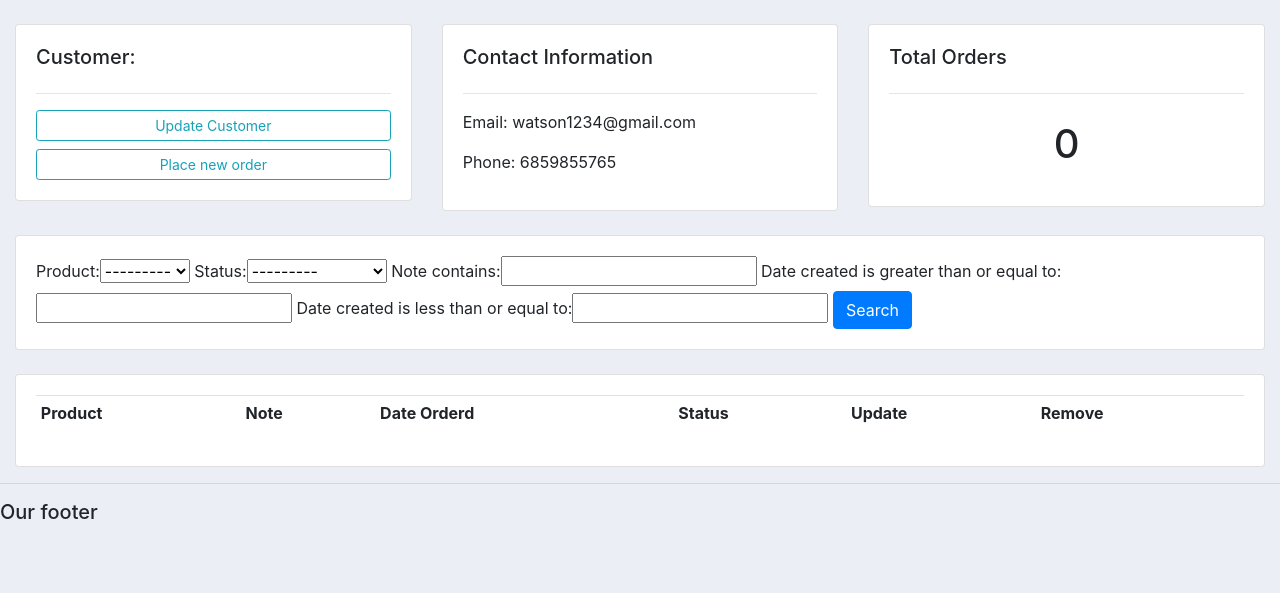
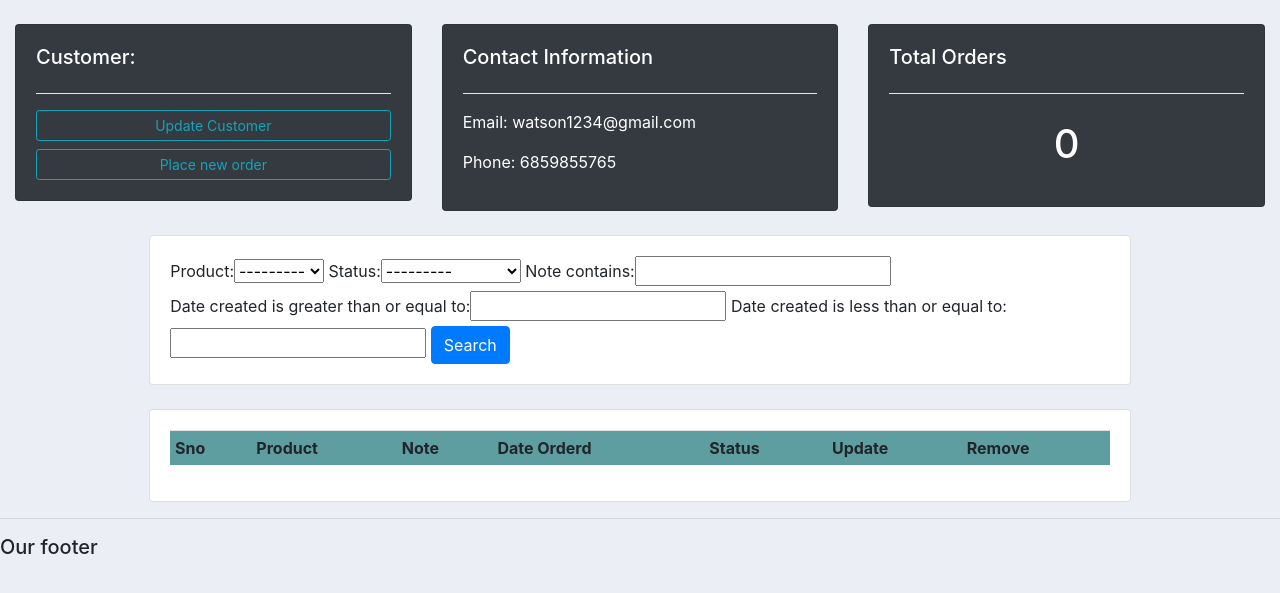
Before and after one commit to furkhan26/customer-relation-mgnt-django, a Django app: page /customer/1/ in a window 1280 px wide. Shown: the part 56-649 px from the top of the page. Run offline with Django 3.2, Linux system fonts and the light colour scheme; a user stored in the database is signed in; data comes from the database, SQL or seed files in the repository; both versions use the stored data as it was after the commit; lists and menus that the app fills with data are empty; some libraries are stand-ins or nearby versions.

Commit message:
Ui Changes

```diff
--- a/accounts/templates/accounts/customer.html
+++ b/accounts/templates/accounts/customer.html
@@ -2,33 +2,33 @@
 {% block content %}
 	<br>
 <div class="row">
-	<div class="col-md">
-		<div class="card card-body">
-			<h5>Customer:</h5>
-			<hr>
+	<div class="col-md ">
+		<div class="card card-body bg-dark">
+			<h5 class="text-white">Customer:</h5>
+			<hr class="bg-white">
 			<a class="btn btn-outline-info  btn-sm btn-block" href="">Update Customer</a>
 			<a class="btn btn-outline-info  btn-sm btn-block" href="{% url 'create_order' customer.id %}">Place new order</a>
 		</div>
 	</div>
 	<div class="col-md">
-		<div class="card card-body">
-			<h5>Contact Information</h5>
-			<hr>
-			<p>Email: {{customer.email}} </p>
-			<p>Phone: {{customer.phone}} </p>
+		<div class="card card-body bg-dark">
+			<h5 class="text-white">Contact Information</h5>
+			<hr class="bg-white">
+			<p class="text-white">Email: {{customer.email}} </p>
+			<p class="text-white">Phone: {{customer.phone}} </p>
 		</div>
 	</div>
 	<div class="col-md">
-		<div class="card card-body">
-			<h5>Total Orders</h5>
-			<hr>
-			<h1 style="text-align: center;padding: 10px">{{order_count}}</h1>
+		<div class="card card-body bg-dark">
+			<h5 class="text-white">Total Orders</h5>
+			<hr class="bg-white">
+			<h1 class="text-white" style="text-align: center;padding: 10px">{{order_count}}</h1>
 		</div>
 	</div>
 </div>
 <br>
 
-<div class="row">
+<div class="container col-10">
     <div class="col">
 		<div class="card card-body">
 			<form method="get">
@@ -42,11 +42,12 @@
 </div>
 <br>
 
-<div class="row">
+<div class="container col-10">
 	<div class="col-md">
 		<div class="card card-body">
 			<table class="table table-sm">
-				<tr>
+				<tr style="background-color: cadetblue;">
+					<th>Sno</th>
 					<th>Product</th>
 					<th>Note</th>
 					<th>Date Orderd</th>
@@ -56,6 +57,7 @@
 				</tr>
 				{%for order in orders%}
 				<tr>
+					<th>{{forloop.counter}}</th>
 				  <td>{{order.product}}</td>
 				  <td>{{order.note}}</td>
 				  <td>{{order.date_created}}</td>
--- a/accounts/templates/accounts/dashboard.html
+++ b/accounts/templates/accounts/dashboard.html
@@ -8,7 +8,7 @@
 		<hr>
 		<div class="card card-body">
 			<a class="btn btn-primary  btn-sm btn-block" href="">Create Customer</a>
-			<table class="table table-sm">
+			<table class="table table-sm mt-5">
 				<tr>
 				<th></th>
 					<th>Customer</th>
@@ -30,8 +30,8 @@
 		<hr>
 		<div class="card card-body">
 
-			<table class="table table-sm">
-				<tr>
+			<table class="table table-sm ">
+				<tr style="background-color: cadetblue;">
 					<th>Product</th>
 					<th>Date Orderd</th>
 					<th>Status</th>
--- a/accounts/templates/accounts/main.html
+++ b/accounts/templates/accounts/main.html
@@ -26,6 +26,6 @@
 
 <script src="https://cdnjs.cloudflare.com/ajax/libs/popper.js/1.14.7/umd/popper.min.js" integrity="sha384-UO2eT0CpHqdSJQ6hJty5KVphtPhzWj9WO1clHTMGa3JDZwrnQq4sF86dIHNDz0W1" crossorigin="anonymous"></script>
 
-<script src="https://stackpath.bootstrapcdn.com/bootstrap/4.3.1/js/bootstrap.min.js" integrity="sha384-JjSmVgyd0p3pXB1rRibZUAYoIIy6OrQ6VrjIEaFf/nJGzIxFDsf4x0xIM+B07jRM" crossorigin="anonymous"></script>
+<script src="https://stackpath.bootstrapcdn.com/bootstrap/4.6.1/js/bootstrap.min.js" integrity="sha384-JjSmVgyd0p3pXB1rRibZUAYoIIy6OrQ6VrjIEaFf/nJGzIxFDsf4x0xIM+B07jRM" crossorigin="anonymous"></script>
 
 </html>
--- a/accounts/templates/accounts/update_order.html
+++ b/accounts/templates/accounts/update_order.html
@@ -1,8 +1,8 @@
 {%  extends 'accounts/main.html' %}
 {% load static %}
 {% block content%}
-<div class="row">
- <div class="col-md-6">
+<div class="row mt-3 mb-3 ml-5 p-1">
+ <div class="col-md-10 ml-5">
    <div class="card card-body">
         <form action ="" method="POST">
         {% csrf_token %}
--- a/accounts/templates/accounts/user.html
+++ b/accounts/templates/accounts/user.html
@@ -17,7 +17,11 @@
 				  <td>{{order.product}}</td>
 				  <td>{{order.note}}</td>
 				  <td>{{order.date_created}}</td>
-				  <td>{{order.status}}</td>
+				  <td>
+
+				  {{order.status}}
+
+				  </td>
 				  </tr>
 				{%endfor%}
 			</table>
--- a/crm1/settings.py
+++ b/crm1/settings.py
@@ -23,7 +23,7 @@ BASE_DIR = os.path.dirname(os.path.dirname(os.path.abspath(__file__)))
 SECRET_KEY = 's%3@asvycj)fo=1*69bfca=-ox$_v-yoo38iweng2%yva37mh2'
 
 # SECURITY WARNING: don't run with debug turned on in production!
-DEBUG = False
+DEBUG = True
 
 ALLOWED_HOSTS = ['127.0.0.1']
 
```
Also changed, not shown: accounts/templates/accounts/delete.html (+5 -5 lines), accounts/templates/accounts/products.html (+6 -4 lines), accounts/templates/accounts/status.html (+17 -57 lines), db.sqlite3.
